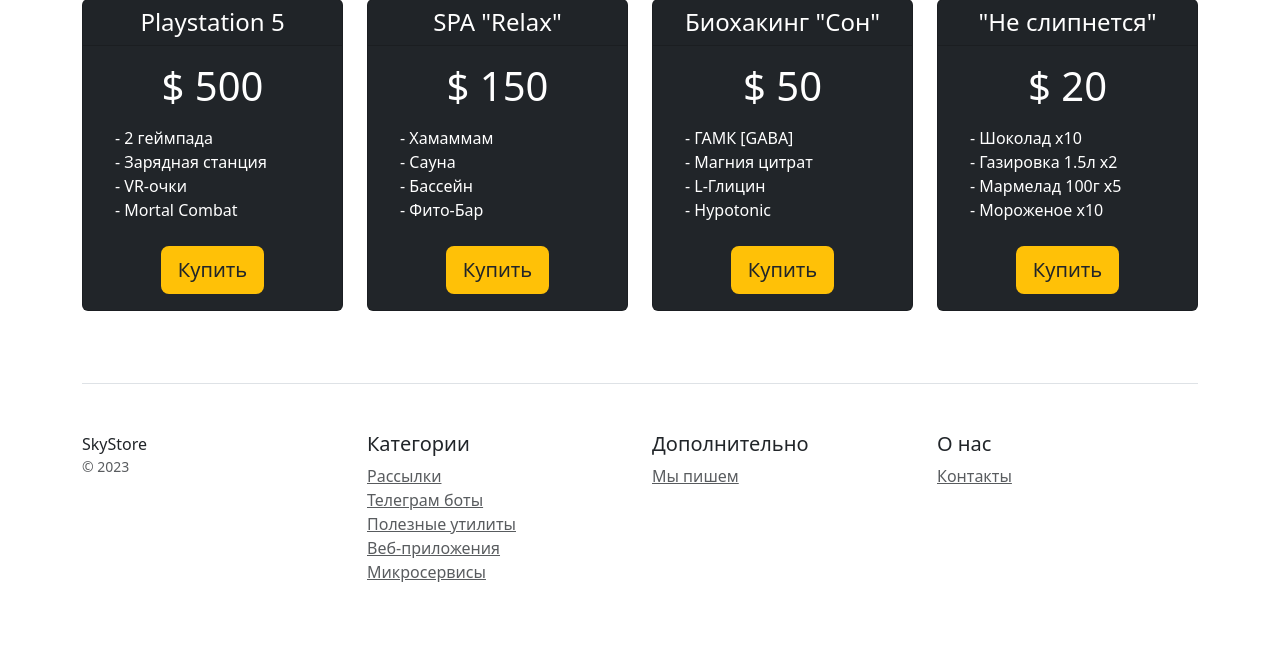
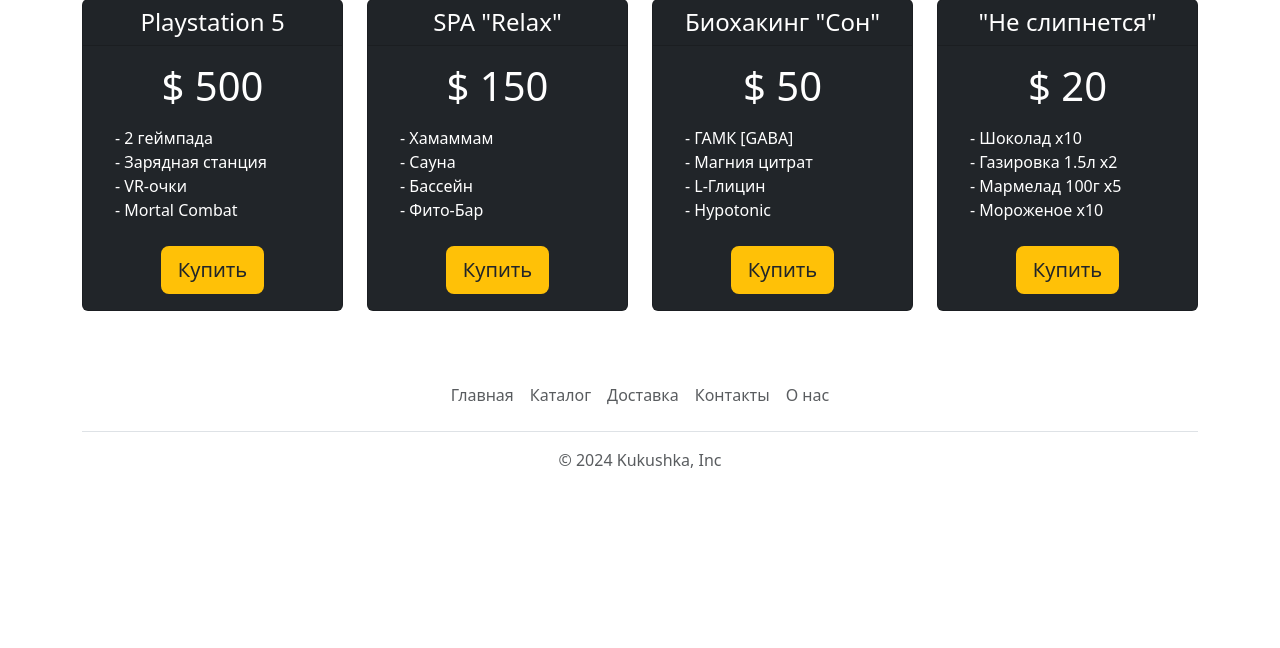
Before and after one commit to SpriteSpirit/homework_23_2, a Django app: page / in a window 1280 px wide. Shown: the part 260-908 px from the top of the page. After the commit the page ends 728 px from the top, so only its background shows below. Run offline with Django 5.2, Linux system fonts and the light colour scheme.

Commit message:
Fixed both .html

```diff
--- a/catalog/templates/catalog/contacts.html
+++ b/catalog/templates/catalog/contacts.html
@@ -39,7 +39,6 @@
     </div>
 </header>
 <div class="container px-4 py-5 text-center" id="hanging-icons">
-    <h2 class="pb-2 border-bottom">Контакты</h2>
     <div class="row align-items-start justify-content-around">
       <div class="col d-flex flex-column gap-2">
         <div>
@@ -94,7 +93,7 @@
 
     <footer class="py-3 my-4">
         <ul class="nav justify-content-center border-bottom pb-3 mb-3">
-            <li class="nav-item"><a href="#" class="nav-link px-2 text-body-secondary">Главная</a></li>
+            <li class="nav-item"><a href="/" class="nav-link px-2 text-body-secondary">Главная</a></li>
             <li class="nav-item"><a href="#" class="nav-link px-2 text-body-secondary">Каталог</a></li>
             <li class="nav-item"><a href="#" class="nav-link px-2 text-body-secondary">Доставка</a></li>
             <li class="nav-item"><a href="/contacts/" class="nav-link px-2 text-body-secondary">Контакты</a></li>
--- a/catalog/templates/catalog/home.html
+++ b/catalog/templates/catalog/home.html
@@ -4,14 +4,17 @@
     <meta charset="utf-8">
     <meta name="viewport" content="width=device-width, initial-scale=1">
     <title>Kukushka Store</title>
-    <link href="https://cdn.jsdelivr.net/npm/bootstrap@5.3.2/dist/css/bootstrap.min.css" rel="stylesheet" integrity="sha384-T3c6CoIi6uLrA9TneNEoa7RxnatzjcDSCmG1MXxSR1GAsXEV/Dwwykc2MPK8M2HN" crossorigin="anonymous">
+    <link href="https://cdn.jsdelivr.net/npm/bootstrap@5.3.2/dist/css/bootstrap.min.css" rel="stylesheet"
+          integrity="sha384-T3c6CoIi6uLrA9TneNEoa7RxnatzjcDSCmG1MXxSR1GAsXEV/Dwwykc2MPK8M2HN" crossorigin="anonymous">
 </head>
 <body>
 <header class="p-3 text-bg-dark">
     <div class="container">
         <div class="d-flex flex-wrap align-items-center justify-content-center justify-content-lg-start">
             <a href="/" class="d-flex align-items-center mb-2 mb-lg-0 text-white text-decoration-none">
-          <svg class="bi me-2" width="40" height="32" role="img" aria-label="Bootstrap"><use xlink:href="#bootstrap"></use></svg>
+                <svg class="bi me-2" width="40" height="32" role="img" aria-label="Bootstrap">
+                    <use xlink:href="#bootstrap"></use>
+                </svg>
             </a>
 
             <ul class="nav col-12 col-lg-auto me-lg-auto mb-2 justify-content-center mb-md-0">
@@ -24,7 +27,8 @@
 
             <form method="post" class="col-12 col-lg-auto mb-3 mb-lg-0 me-lg-3" role="search">
                 {% csrf_token %}
-          <input type="search" class="form-control form-control-dark light" name='search' placeholder="Поиск..." aria-label="Search">
+                <input type="search" class="form-control form-control-dark light" name='search' placeholder="Поиск..."
+                       aria-label="Search">
             </form>
 
             <div class="text-end">
@@ -115,38 +119,20 @@
         </div>
     </div>
 
-    <footer class="pt-4 my-md-5 pt-md-5 border-top">
-        <div class="row">
-            <div class="col-12 col-md">
-                SkyStore
-                <small class="d-block mb-3 text-muted">&copy; 2023</small>
-            </div>
-            <div class="col-6 col-md">
-                <h5>Категории</h5>
-                <ul class="list-unstyled text-small">
-                    <li><a class="text-muted" href="#">Рассылки</a></li>
-                    <li><a class="text-muted" href="#">Телеграм боты</a></li>
-                    <li><a class="text-muted" href="#">Полезные утилиты</a></li>
-                    <li><a class="text-muted" href="#">Веб-приложения</a></li>
-                    <li><a class="text-muted" href="#">Микросервисы</a></li>
+    <footer class="py-3 my-4">
+        <ul class="nav justify-content-center border-bottom pb-3 mb-3">
+            <li class="nav-item"><a href="#" class="nav-link px-2 text-body-secondary">Главная</a></li>
+            <li class="nav-item"><a href="#" class="nav-link px-2 text-body-secondary">Каталог</a></li>
+            <li class="nav-item"><a href="#" class="nav-link px-2 text-body-secondary">Доставка</a></li>
+            <li class="nav-item"><a href="/contacts/" class="nav-link px-2 text-body-secondary">Контакты</a></li>
+            <li class="nav-item"><a href="#" class="nav-link px-2 text-body-secondary">О нас</a></li>
         </ul>
-            </div>
-            <div class="col-6 col-md">
-                <h5>Дополнительно</h5>
-                <ul class="list-unstyled text-small">
-                    <li><a class="text-muted" href="#">Мы пишем</a></li>
-                </ul>
-            </div>
-            <div class="col-6 col-md">
-                <h5>О нас</h5>
-                <ul class="list-unstyled text-small">
-                    <li><a class="text-muted" href="/contacts/">Контакты</a></li>
-                </ul>
-            </div>
-        </div>
+        <p class="text-center text-body-secondary">© 2024 Kukushka, Inc</p>
     </footer>
 </div>
 
-<script src="https://cdn.jsdelivr.net/npm/bootstrap@5.3.2/dist/js/bootstrap.bundle.min.js" integrity="sha384-C6RzsynM9kWDrMNeT87bh95OGNyZPhcTNXj1NW7RuBCsyN/o0jlpcV8Qyq46cDfL" crossorigin="anonymous"></script>
+<script src="https://cdn.jsdelivr.net/npm/bootstrap@5.3.2/dist/js/bootstrap.bundle.min.js"
+        integrity="sha384-C6RzsynM9kWDrMNeT87bh95OGNyZPhcTNXj1NW7RuBCsyN/o0jlpcV8Qyq46cDfL"
+        crossorigin="anonymous"></script>
 </body>
 </html>
```
Lines whose indentation alone changed are shown as unchanged.
